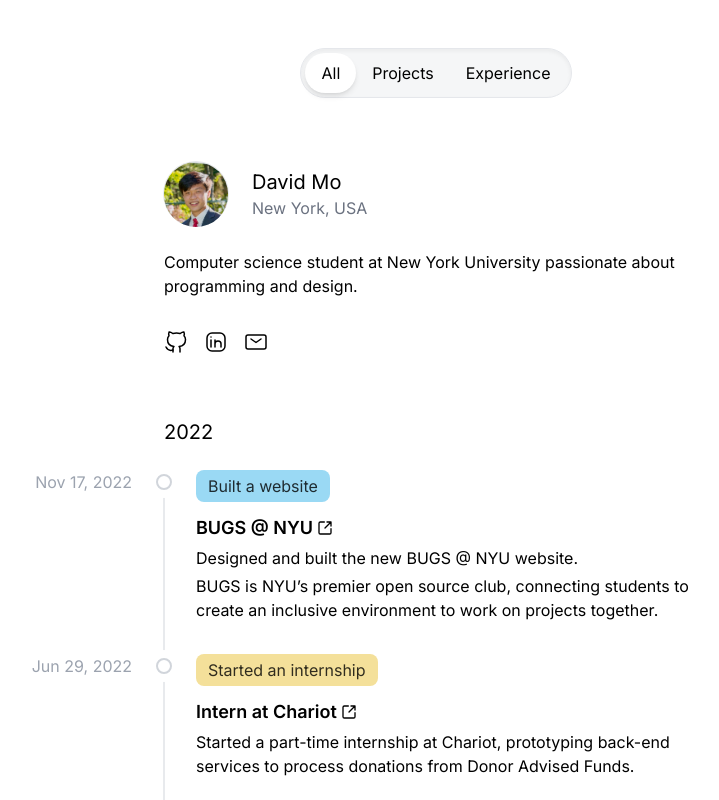
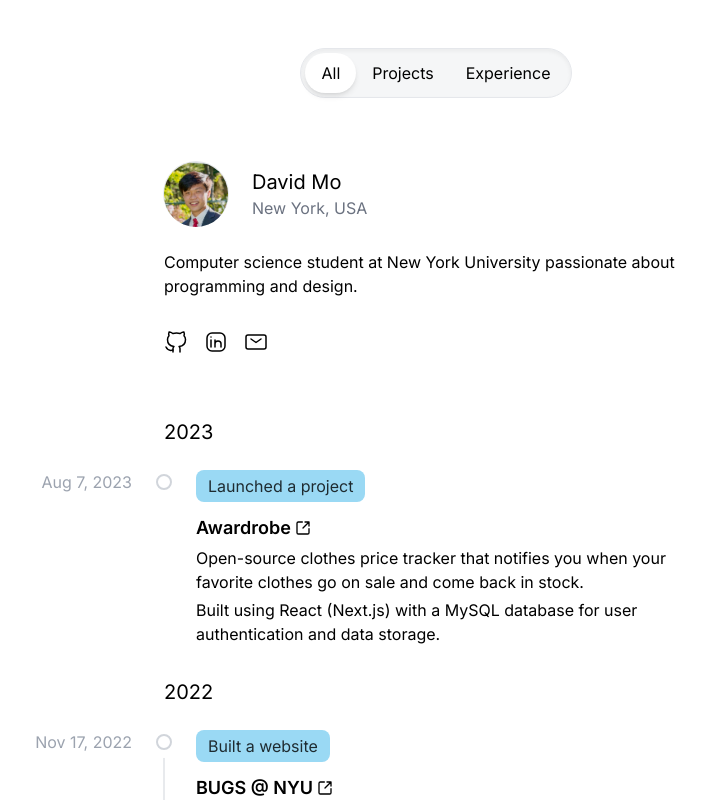
Before and after one commit to unknown/dmo.ooo, a Next.js app: page / in a window 1280 px wide. Shown: the top 800 px of the page, without its empty margins (204-923 px from the left). Built offline with nearby package versions, Linux system fonts and the light colour scheme.

Commit message:
Add Awardrobe to posts

```diff
--- a/src/data/posts.ts
+++ b/src/data/posts.ts
@@ -20,10 +20,23 @@
 
 export const posts: Post[] = [
   {
+    date: new Date("Aug 7, 2023"),
+    title: "Awardrobe",
+    text: "Open-source clothes price tracker that notifies you when your favorite clothes go on sale and come back in stock.\n Built using React (Next.js) with a MySQL database for user authentication and data storage.",
+    url: "https://getawardrobe.com/",
+    tags: [
+      {
+        key: "projects",
+        title: "Launched a project",
+        color: "#9AD9F4",
+      },
+    ],
+  },
+  {
     date: new Date("Nov 17, 2022"),
     title: "BUGS @ NYU",
     text: "Designed and built the new BUGS @ NYU website.\nBUGS is NYU’s premier open source club, connecting students to create an inclusive environment to work on projects together.",
-    url: "https://bugs-nyu.github.io/",
+    url: "https://bugsnyu.com/",
     tags: [
       {
         key: "projects",
```
